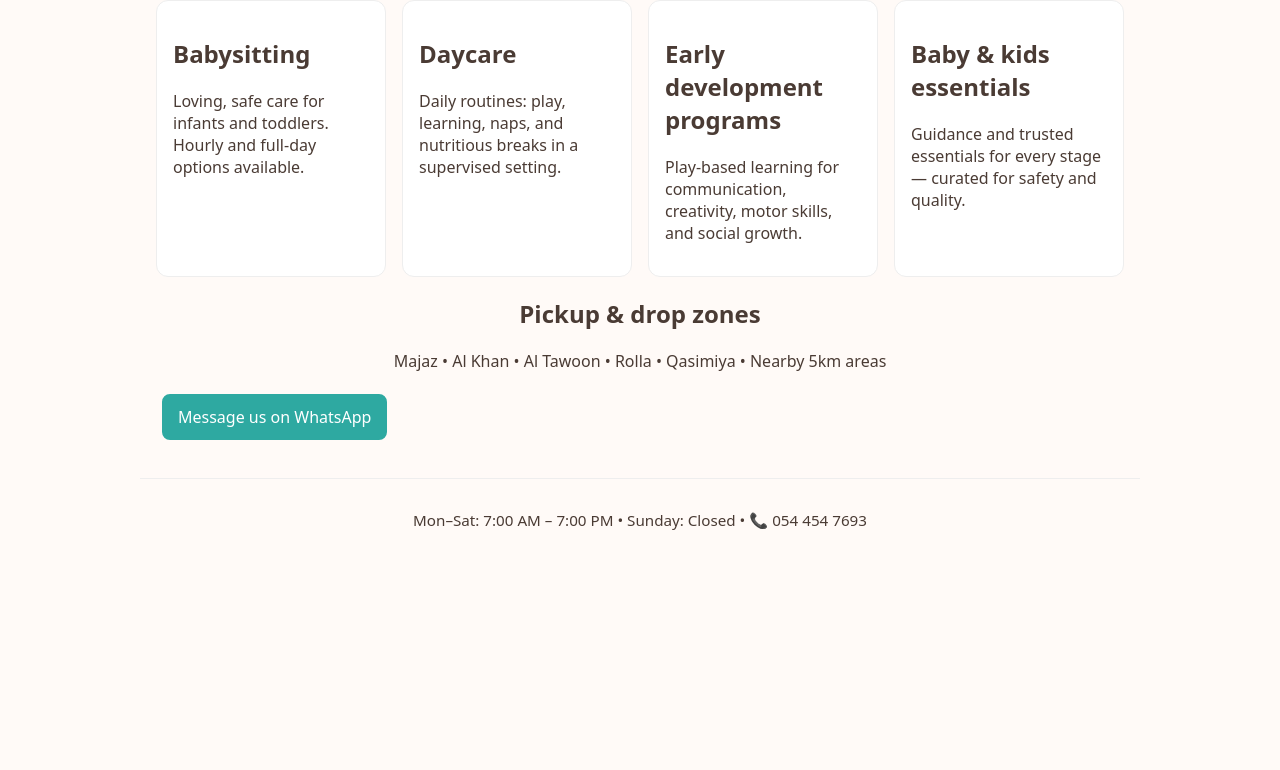
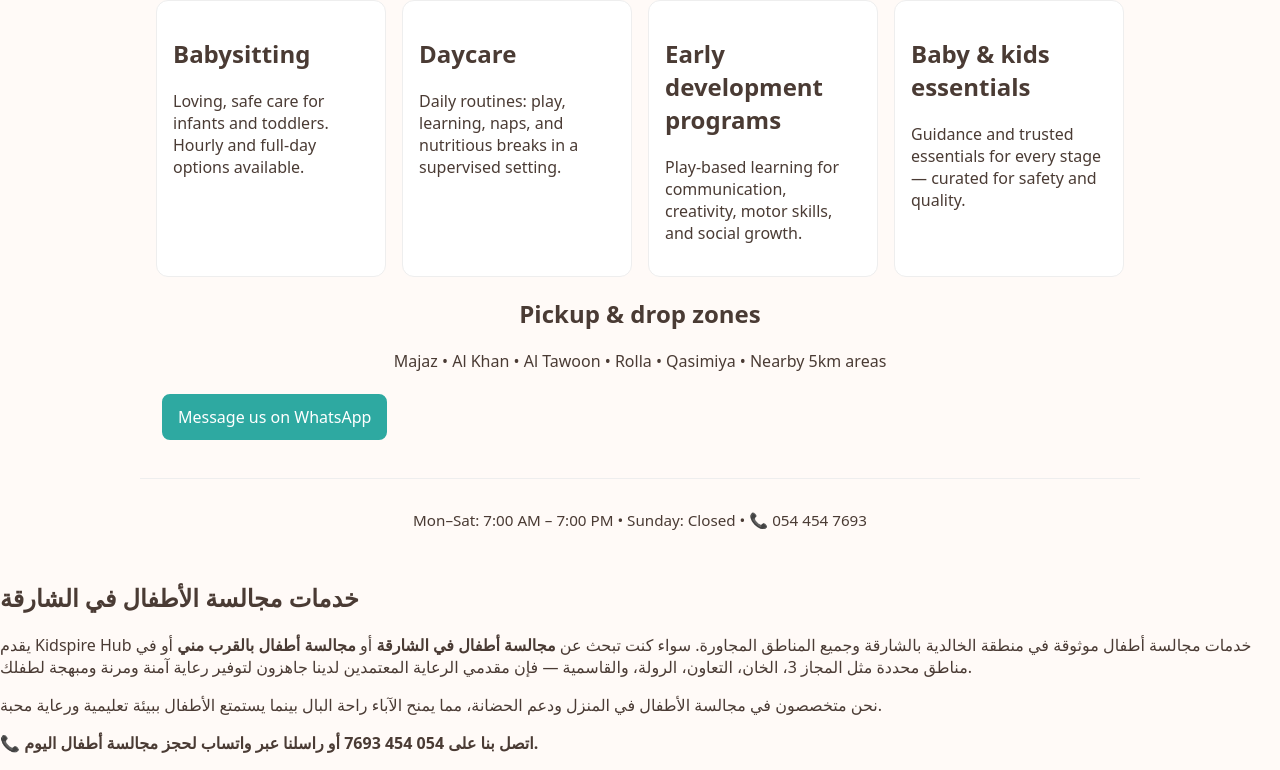
Before and after one commit to Shameerchenangara/kidspirehub, a plain HTML site: page services.html in a window 1280 px wide. Shown: the part 174-944 px from the top of the page. Before the commit the page ends 800 px from the top, so only its background shows below. Drawn offline with Linux system fonts and the light colour scheme.

Commit message:
<section class="service">   <h2>خدمات مجالسة الأطفال في الشارقة</h2>   <p>يقدم Kidspire Hub خدمات مجالسة أطفال موثوقة في منطقة الخالدية بالشارقة وجميع المناطق المجاورة.       سواء كنت تبحث عن <strong>مجالسة أطفال في الشارقة</strong> أو       <strong>مجالسة أطفال بالقرب مني</strong> أو في مناطق محددة مثل المجاز 3، الخان، التعاون، الرولة، والقاسمية —       فإن مقدمي الرعاية المعتمدين لدينا جاهزون لتوفير رعاية آمنة ومرنة ومبهجة لطفلك.</p>   <p>نحن متخصصون في مجالسة الأطفال في المنزل ودعم الحضانة، مما يمنح الآباء راحة البال       بينما يستمتع الأطفال ببيئة تعليمية ورعاية محبة.</p>   <p><strong>📞 اتصل بنا على 054 454 7693 أو راسلنا عبر واتساب لحجز مجالسة أطفال اليوم.</strong></p> </section>

```diff
--- a/services.html
+++ b/services.html
@@ -54,3 +54,13 @@
 </footer>
 </body>
 </html>
+<section class="service">
+  <h2>خدمات مجالسة الأطفال في الشارقة</h2>
+  <p>يقدم Kidspire Hub خدمات مجالسة أطفال موثوقة في منطقة الخالدية بالشارقة وجميع المناطق المجاورة.
+     سواء كنت تبحث عن <strong>مجالسة أطفال في الشارقة</strong> أو
+     <strong>مجالسة أطفال بالقرب مني</strong> أو في مناطق محددة مثل المجاز 3، الخان، التعاون، الرولة، والقاسمية —
+     فإن مقدمي الرعاية المعتمدين لدينا جاهزون لتوفير رعاية آمنة ومرنة ومبهجة لطفلك.</p>
+  <p>نحن متخصصون في مجالسة الأطفال في المنزل ودعم الحضانة، مما يمنح الآباء راحة البال
+     بينما يستمتع الأطفال ببيئة تعليمية ورعاية محبة.</p>
+  <p><strong>📞 اتصل بنا على 054 454 7693 أو راسلنا عبر واتساب لحجز مجالسة أطفال اليوم.</strong></p>
+</section>
```
